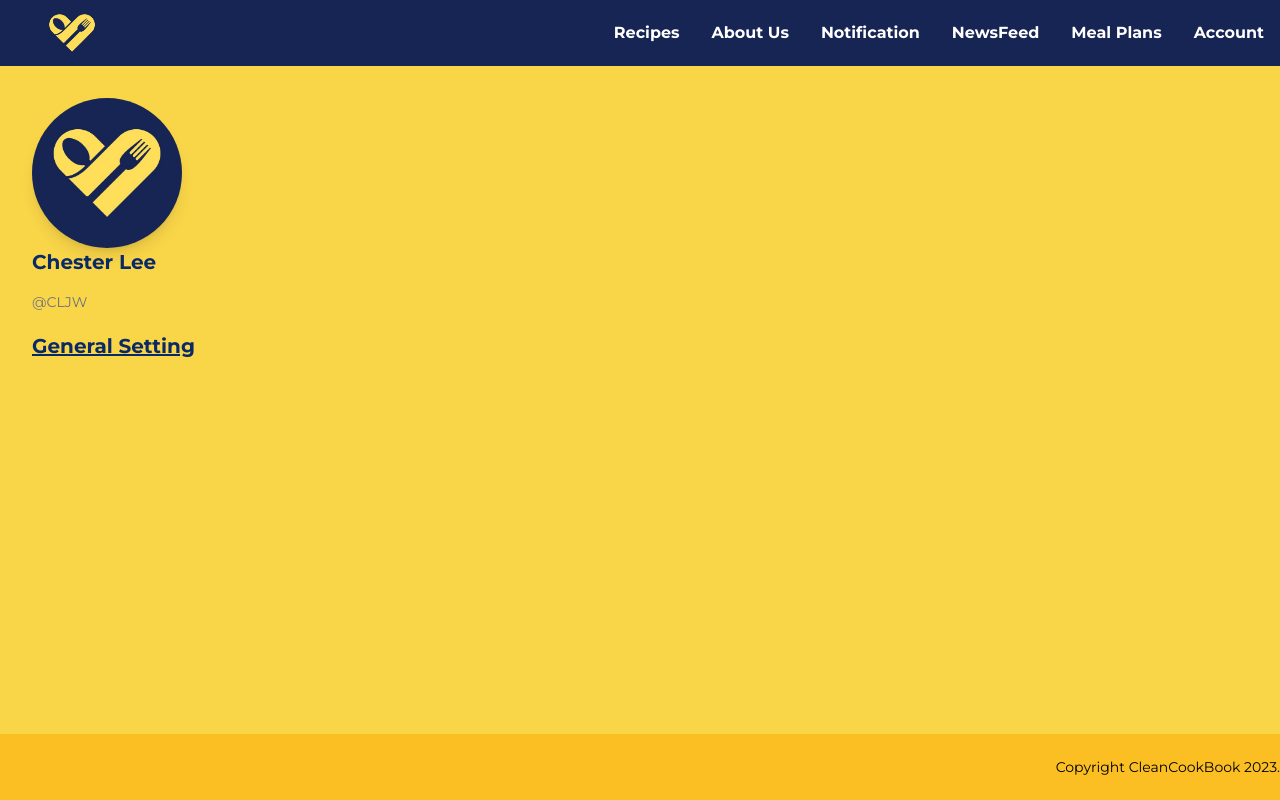
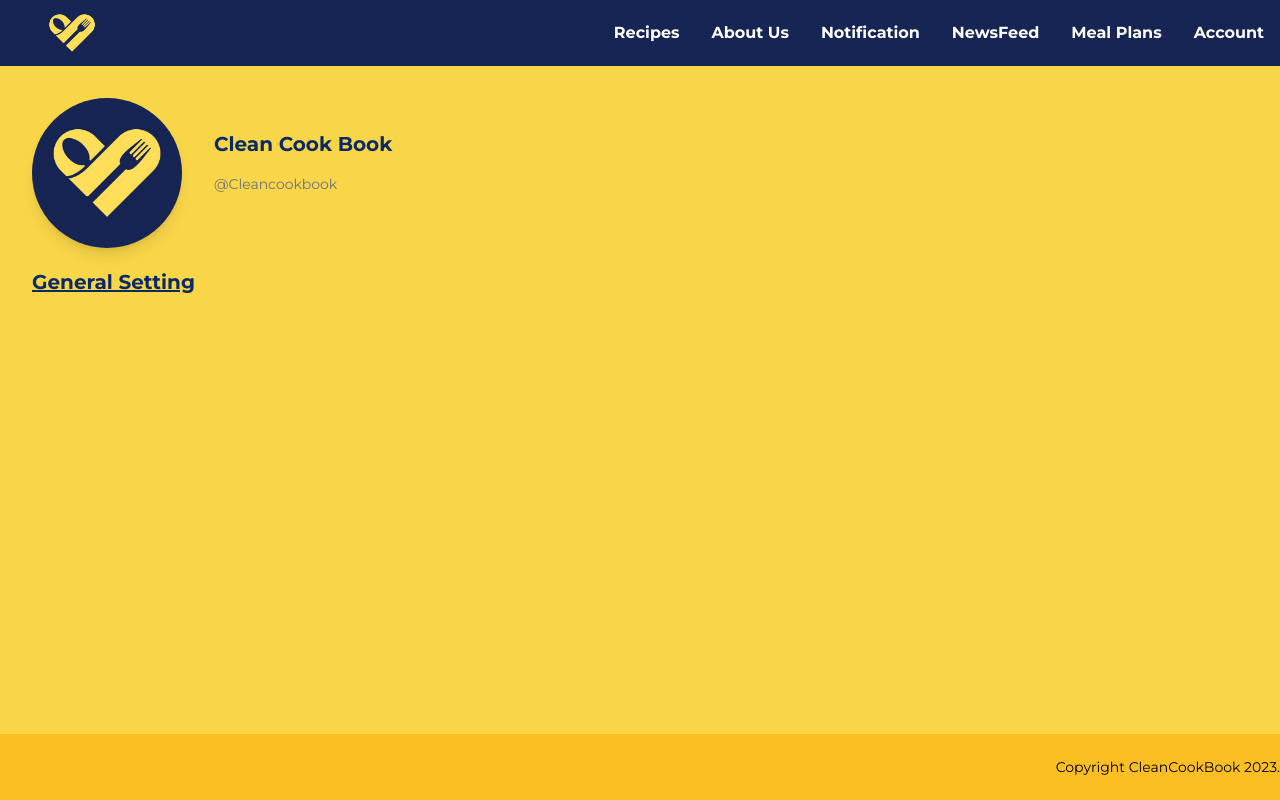
Before and after one commit to CleanCookBook/fyp-webapp, a Next.js app: page / in a window 1280 px wide. Built offline with nearby package versions, Linux system fonts and the light colour scheme.

Commit message:
updated account
updated account

```diff
--- a/components/Accountpage.js
+++ b/components/Accountpage.js
@@ -19,19 +19,20 @@ const Accountpage = () => {
     <div className="flex flex-col h-screen bg-[#F9D548]">
       <Navbar />
       <div className=" lg:w-4/5 lg:pr-8 p-8 flex flex-col h-screen bg-[#F9D548] text-[#0A2A67] justify-start items-start">
-      <div className="w-full max-w-md">
+      <div className="w-full max-w-md flex flex-row">
         <Image
             src="/logo.jpg"
-                alt="Description"
+            alt="Profile Picture"
             width={150}
             height={150}
             className="rounded-full shadow-lg"
         />
-            <div className="flex flex-col gap-4">
-            <h1 className="text-xl font-bold">Chester Lee</h1>
-            <p className="text-sm text-gray-500">@CLJW</p>
+        <div className="flex flex-col mt-8 ml-8 gap-4">
+          <h1 className="flex flex-row text-xl font-bold">Clean Cook Book</h1>
+          <p className="text-sm text-gray-500">@Cleancookbook</p>
         </div>
-
+    </div>
+    <div>
         <h2 className="text-xl underline font-bold left-10 mt-5">General Setting</h2>
         </div>
     </div>
```
Lines whose indentation alone changed are shown as unchanged.
